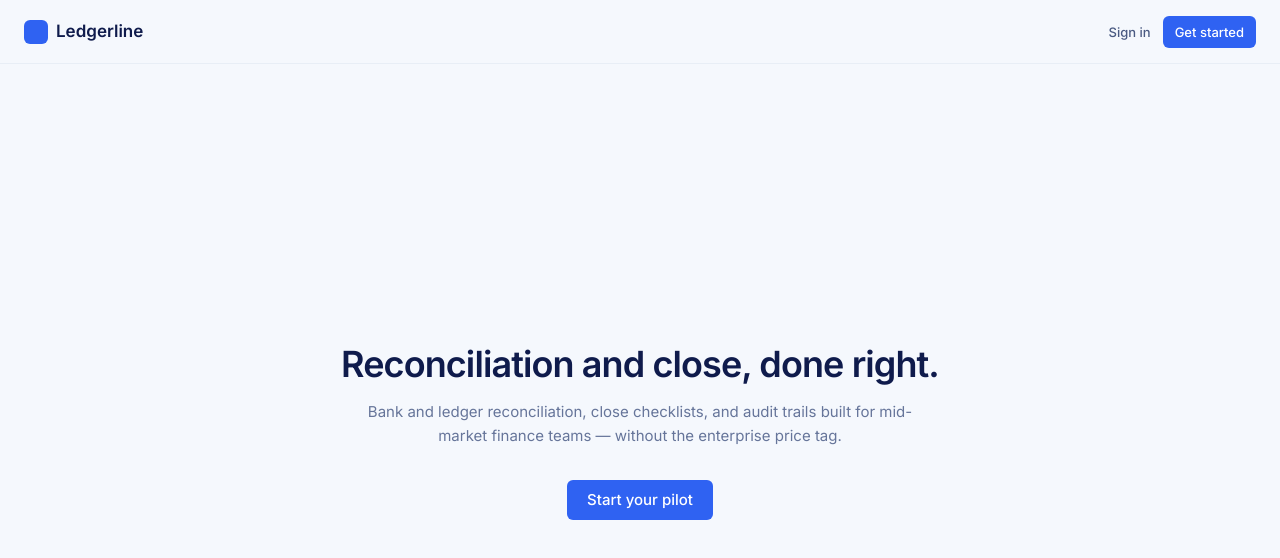
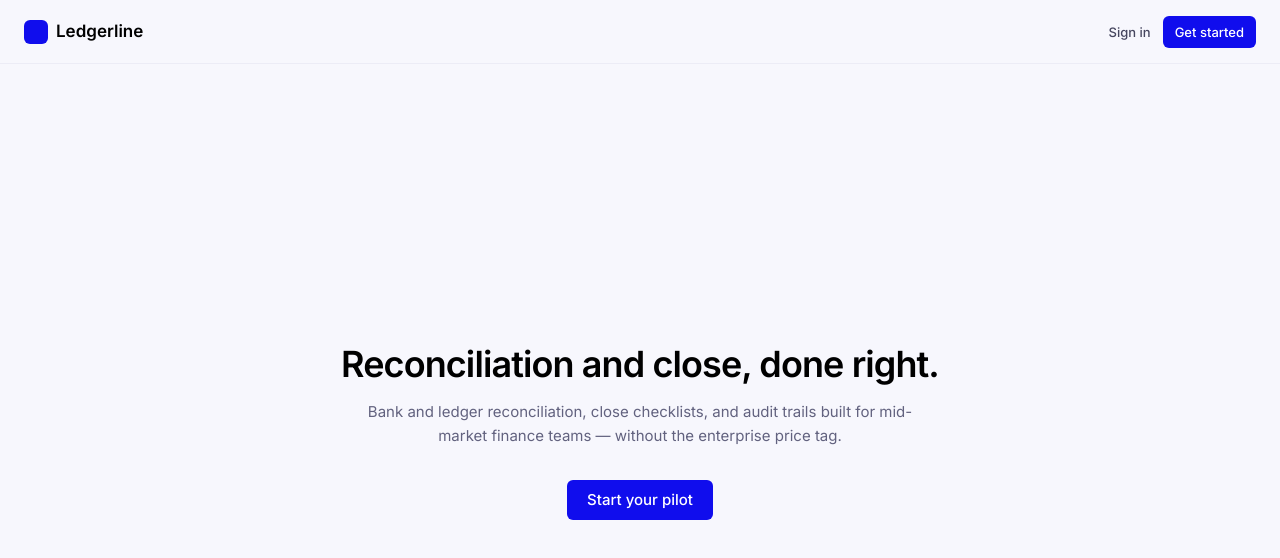
Before and after one commit to joshuakoredeadebayo/ledgerline, a Next.js app: page / in a window 1280 px wide. Shown: the top 558 px of the page. Built offline with nearby package versions, Linux system fonts and the light colour scheme.

Commit message:
Branding colour

```diff
--- a/components/dashboard/cash-flow-chart.tsx
+++ b/components/dashboard/cash-flow-chart.tsx
@@ -54,8 +54,8 @@ export function CashFlowChart({
     <svg viewBox={`0 0 ${W} ${H}`} role="img" aria-label={`Daily bank cash flow in ${currency}`} className="h-auto w-full">
       {ticks.map((t) => (
         <g key={t}>
-          <line x1={pad.l} x2={W - pad.r} y1={y(t)} y2={y(t)} stroke="#e8eef6" />
-          <text x={pad.l - 8} y={y(t) + 4} textAnchor="end" fontSize="12" fill="#66759a">
+          <line x1={pad.l} x2={W - pad.r} y1={y(t)} y2={y(t)} stroke="#ececf6" />
+          <text x={pad.l - 8} y={y(t) + 4} textAnchor="end" fontSize="12" fill="#62627f">
             {compact(t)}
           </text>
         </g>
@@ -63,7 +63,7 @@ export function CashFlowChart({
       {daily.map((d, i) => (
         <g key={i}>
           {d.out > 0 && (
-            <rect x={x(i) - barW - 0.5} y={y(d.out)} width={barW} height={pad.t + innerH - y(d.out)} rx="2" fill="#3b73fe">
+            <rect x={x(i) - barW - 0.5} y={y(d.out)} width={barW} height={pad.t + innerH - y(d.out)} rx="2" fill="#100ded">
               <title>{`Day ${i + 1}: out ${formatCurrency(d.out, currency)}`}</title>
             </rect>
           )}
@@ -75,7 +75,7 @@ export function CashFlowChart({
         </g>
       ))}
       {labelDays.map((d) => (
-        <text key={d} x={x(d - 1)} y={H - 8} textAnchor="middle" fontSize="12" fill="#66759a">
+        <text key={d} x={x(d - 1)} y={H - 8} textAnchor="middle" fontSize="12" fill="#62627f">
           {d}
         </text>
       ))}
--- a/components/dashboard/dashboard-view.tsx
+++ b/components/dashboard/dashboard-view.tsx
@@ -148,7 +148,7 @@ export function DashboardView({ vm }: { vm: DashboardViewModel }) {
               <p className="text-xs text-ink-500">Daily bank activity · {vm.monthLabel} · {vm.currency}</p>
             </div>
             <div className="flex items-center gap-4 text-xs text-ink-600">
-              <span className="flex items-center gap-1.5"><span className="h-2 w-2 rounded-full bg-[#3b73fe]" />Money out</span>
+              <span className="flex items-center gap-1.5"><span className="h-2 w-2 rounded-full bg-accent-500" />Money out</span>
               <span className="flex items-center gap-1.5"><span className="h-2 w-2 rounded-full bg-[#26b36f]" />Money in</span>
             </div>
           </div>
@@ -205,7 +205,7 @@ export function DashboardView({ vm }: { vm: DashboardViewModel }) {
               {[
                 { label: "Matched", value: vm.matchedCount, dot: "bg-[#26b36f]" },
                 { label: "Exceptions", value: vm.exceptionCount, dot: "bg-[#f59e0b]" },
-                { label: "Unmatched", value: vm.plainUnmatched, dot: "bg-[#a3c1fa]" },
+                { label: "Unmatched", value: vm.plainUnmatched, dot: "bg-accent-300" },
               ].map((row) => (
                 <div key={row.label} className="flex items-center justify-between border-b border-ink-100 pb-2.5">
                   <dt className="flex items-center gap-2 text-ink-600">
--- a/components/dashboard/reconciliation-donut.tsx
+++ b/components/dashboard/reconciliation-donut.tsx
@@ -16,13 +16,13 @@ export function ReconciliationDonut({
   const segments = [
     { value: matched, color: "#26b36f" },
     { value: exceptions, color: "#f59e0b" },
-    { value: unmatched, color: "#a3c1fa" },
+    { value: unmatched, color: "#9392f7" },
   ];
 
   let offset = 0;
   return (
     <svg viewBox="0 0 140 140" role="img" aria-label={`${pct}% matched`} className="h-40 w-40">
-      <circle cx="70" cy="70" r={r} fill="none" stroke="#e8eef6" strokeWidth="14" />
+      <circle cx="70" cy="70" r={r} fill="none" stroke="#ececf6" strokeWidth="14" />
       {total > 0 &&
         segments.map((s, i) => {
           if (s.value === 0) return null;
@@ -44,10 +44,10 @@ export function ReconciliationDonut({
           offset += len;
           return el;
         })}
-      <text x="70" y="68" textAnchor="middle" fontSize="24" fontWeight="600" fill="#0f1b4c">
+      <text x="70" y="68" textAnchor="middle" fontSize="24" fontWeight="600" fill="#000000">
         {pct}%
       </text>
-      <text x="70" y="86" textAnchor="middle" fontSize="10.5" fill="#66759a">
+      <text x="70" y="86" textAnchor="middle" fontSize="10.5" fill="#62627f">
         Matched
       </text>
     </svg>
--- a/lib/email-templates.ts
+++ b/lib/email-templates.ts
@@ -19,25 +19,25 @@ export function invitationEmail(input: {
 
   const html = `<!doctype html>
 <html>
-  <body style="margin:0;padding:0;background:#f5f8fd;font-family:-apple-system,BlinkMacSystemFont,'Segoe UI',Roboto,Helvetica,Arial,sans-serif;color:#0f1b4c;">
-    <table role="presentation" width="100%" cellspacing="0" cellpadding="0" style="background:#f5f8fd;padding:32px 16px;">
+  <body style="margin:0;padding:0;background:#f7f7fd;font-family:-apple-system,BlinkMacSystemFont,'Segoe UI',Roboto,Helvetica,Arial,sans-serif;color:#000000;">
+    <table role="presentation" width="100%" cellspacing="0" cellpadding="0" style="background:#f7f7fd;padding:32px 16px;">
       <tr>
         <td align="center">
-          <table role="presentation" width="100%" cellspacing="0" cellpadding="0" style="max-width:480px;background:#ffffff;border:1px solid #e8eef6;border-radius:12px;padding:32px;">
+          <table role="presentation" width="100%" cellspacing="0" cellpadding="0" style="max-width:480px;background:#ffffff;border:1px solid #ececf6;border-radius:12px;padding:32px;">
             <tr>
               <td>
-                <p style="margin:0 0 20px;font-size:15px;font-weight:600;color:#2f62f2;">Ledgerline</p>
-                <h1 style="margin:0 0 12px;font-size:20px;line-height:28px;font-weight:600;color:#0f1b4c;">You&rsquo;re invited to join ${org}</h1>
-                <p style="margin:0 0 20px;font-size:14px;line-height:22px;color:#4a5a82;">
-                  ${inviter} has invited you to ${org} on Ledgerline as <strong style="color:#0f1b4c;">${role}</strong>.
+                <p style="margin:0 0 20px;font-size:15px;font-weight:600;color:#100ded;">Ledgerline</p>
+                <h1 style="margin:0 0 12px;font-size:20px;line-height:28px;font-weight:600;color:#000000;">You&rsquo;re invited to join ${org}</h1>
+                <p style="margin:0 0 20px;font-size:14px;line-height:22px;color:#46465f;">
+                  ${inviter} has invited you to ${org} on Ledgerline as <strong style="color:#000000;">${role}</strong>.
                   Choose a password to create your account and get started.
                 </p>
                 <p style="margin:0 0 24px;">
-                  <a href="${link}" style="display:inline-block;background:#2f62f2;color:#ffffff;text-decoration:none;font-size:14px;font-weight:600;padding:12px 22px;border-radius:8px;">Accept invitation</a>
+                  <a href="${link}" style="display:inline-block;background:#100ded;color:#ffffff;text-decoration:none;font-size:14px;font-weight:600;padding:12px 22px;border-radius:8px;">Accept invitation</a>
                 </p>
-                <p style="margin:0 0 6px;font-size:12px;line-height:18px;color:#66759a;">If the button doesn&rsquo;t work, paste this link into your browser:</p>
-                <p style="margin:0 0 20px;font-size:12px;line-height:18px;word-break:break-all;"><a href="${link}" style="color:#2f62f2;">${link}</a></p>
-                <p style="margin:0;font-size:12px;line-height:18px;color:#66759a;">
+                <p style="margin:0 0 6px;font-size:12px;line-height:18px;color:#62627f;">If the button doesn&rsquo;t work, paste this link into your browser:</p>
+                <p style="margin:0 0 20px;font-size:12px;line-height:18px;word-break:break-all;"><a href="${link}" style="color:#100ded;">${link}</a></p>
+                <p style="margin:0;font-size:12px;line-height:18px;color:#62627f;">
                   This invitation works once and expires on ${expires}. If you weren&rsquo;t expecting it, you can ignore this email.
                 </p>
               </td>
--- a/tailwind.config.ts
+++ b/tailwind.config.ts
@@ -2,7 +2,7 @@ import type { Config } from "tailwindcss";
 import forms from "@tailwindcss/forms";
 
 // Ledgerline design tokens.
-// Palette: restrained neutral base + one accent + a fixed semantic status set.
+// Palette: the four brand colors (see below) + a fixed semantic status set (green, amber, red keep their meaning).
 // Numbers must always render with tabular figures — see globals.css.
 const config: Config = {
   darkMode: "class",
@@ -10,29 +10,32 @@ const config: Config = {
   theme: {
     extend: {
       colors: {
-        // Neutral base — a deep navy ink on a cool, very light blue paper.
-        // Matches the approved dashboard mockup (navy text, soft blue-grey surfaces).
+        // Brand palette — four colors:
+        //   Electric Blue #100DED  (primary: buttons, links, charts, focus)
+        //   Deep Blue     #02007C  (pressed states, active navigation, strong emphasis)
+        //   Black         #000000  (text and figures)
+        //   White         #FFFFFF  (surfaces)
+        // Everything else below is a tint or shade of those four, so greys carry a faint blue cast.
         ink: {
-          50: "#f5f8fd",
-          100: "#e8eef6",
-          200: "#d9e1ee",
-          300: "#b9c4d9",
-          400: "#8e9bb8",
-          500: "#66759a",
-          600: "#4a5a82",
-          700: "#323f68",
-          800: "#1d2a57",
-          900: "#0f1b4c",
-          950: "#070f33",
+          50: "#f7f7fd",
+          100: "#ececf6",
+          200: "#dcdcec",
+          300: "#b9b9d3",
+          400: "#8b8bad",
+          500: "#62627f",
+          600: "#46465f",
+          700: "#2f2f45",
+          800: "#17172a",
+          900: "#000000",
+          950: "#000000",
         },
-        // Accent — royal blue from the mockup (logo, bars, progress, links, primary buttons).
         accent: {
-          50: "#eef2fd",
-          100: "#dbe5fd",
-          300: "#91b0fb",
-          500: "#2f62f2",
-          600: "#2551d6",
-          700: "#1d41ab",
+          50: "#f0f0fe",
+          100: "#dbdbfc",
+          300: "#9392f7",
+          500: "#100ded",
+          600: "#0d0abe",
+          700: "#02007c",
         },
         // Semantic status — used consistently across the whole product, never repurposed
         status: {
@@ -42,8 +45,8 @@ const config: Config = {
           pendingBg: "#fdf3dc",
           exception: "#d92d3a",    // red — exception / blocked / variance
           exceptionBg: "#ffe9ea",
-          info: "#2f62f2",         // blue — informational / in sync
-          infoBg: "#e8eefe",
+          info: "#100ded",         // brand blue — informational / in sync
+          infoBg: "#ececfd",
         },
       },
       fontFamily: {
```
